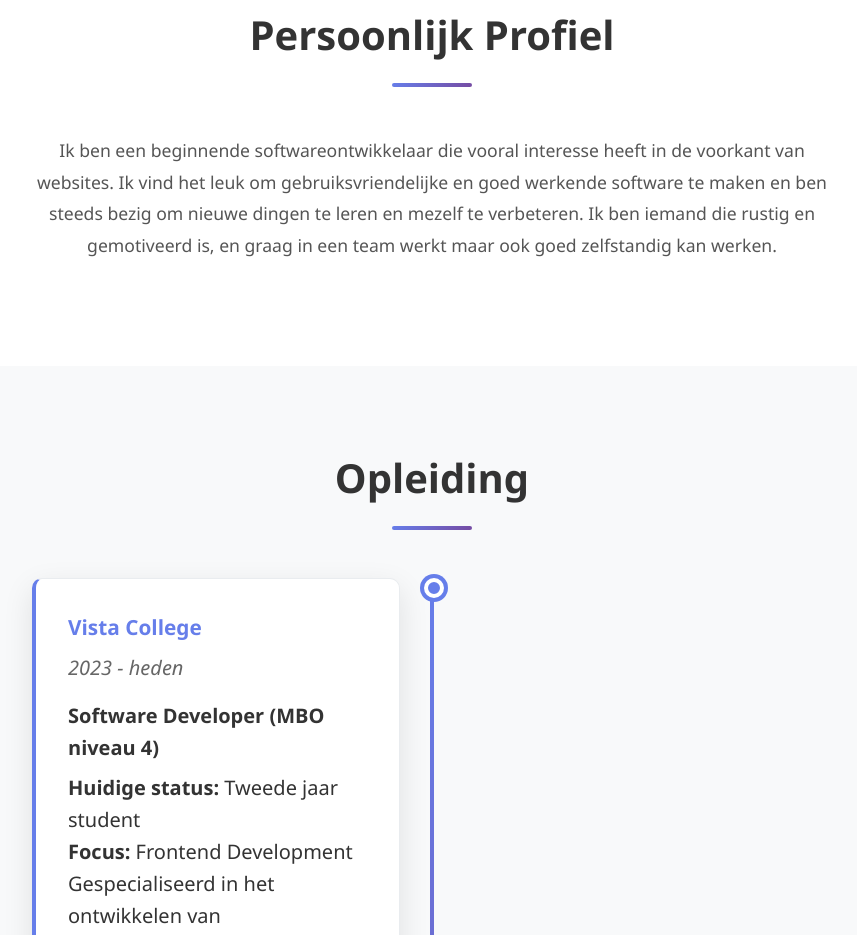
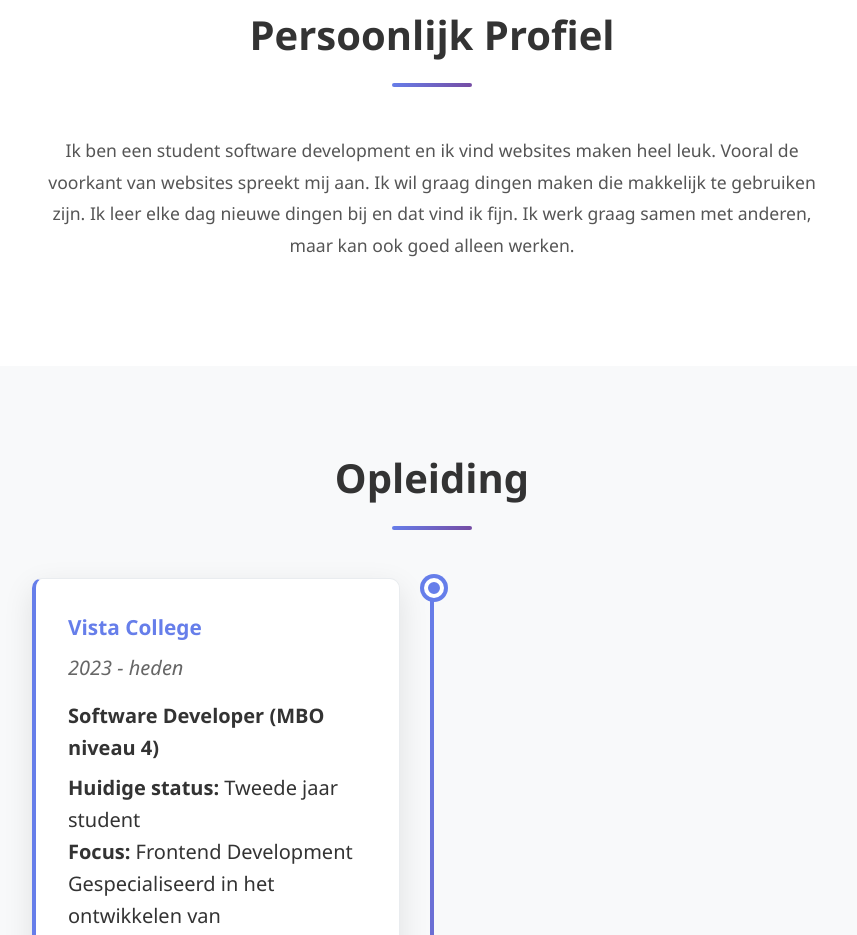
Before and after one commit to XswaggeltimeX/portfoli, a website: page portfolio-website/src/index.html in a window 1280 px wide. Shown: the part 877-1812 px from the top of the page, without its empty margins (208-1065 px from the left). Drawn offline with Linux system fonts and the light colour scheme.

Commit message:
Update index.html

```diff
--- a/portfolio-website/src/index.html
+++ b/portfolio-website/src/index.html
@@ -38,9 +38,9 @@
                 <h2 class="section-title">Persoonlijk Profiel</h2>
                 <div class="profile-content">
                     <p class="profile-text">
-                        Ik ben een beginnende softwareontwikkelaar die vooral interesse heeft in de voorkant van websites. Ik vind
-                        het leuk om gebruiksvriendelijke en goed werkende software te maken en ben steeds bezig om nieuwe dingen te leren en
-                        mezelf te verbeteren. Ik ben iemand die rustig en gemotiveerd is, en graag in een team werkt maar ook goed zelfstandig kan werken.
+                        Ik ben een student software development en ik vind websites maken heel leuk. Vooral de voorkant van websites spreekt mij aan.
+                        Ik wil graag dingen maken die makkelijk te gebruiken zijn. Ik leer elke dag nieuwe dingen bij en dat vind ik fijn.
+                        Ik werk graag samen met anderen, maar kan ook goed alleen werken.
                     </p>
                 </div>
             </div>
```
